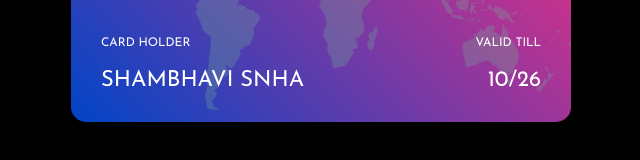
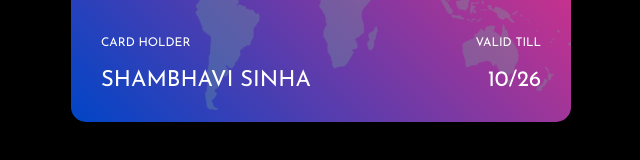
Before and after one commit to Rishabh-kr37/atm-project, a plain HTML site: page index.html in a window 1280 px wide. Shown: the part 428-588 px from the top of the page, 319-959 px from the left. Drawn offline with Linux system fonts and the light colour scheme.

Commit message:
issue fix

```diff
--- a/index.html
+++ b/index.html
@@ -35,7 +35,7 @@
 
                 </div>
                 <div class="row name">
-                    <p>SHAMBHAVI SNHA</p>
+                    <p>SHAMBHAVI SINHA</p>
                     <P>10/26</P>
                 </div>
 
```
